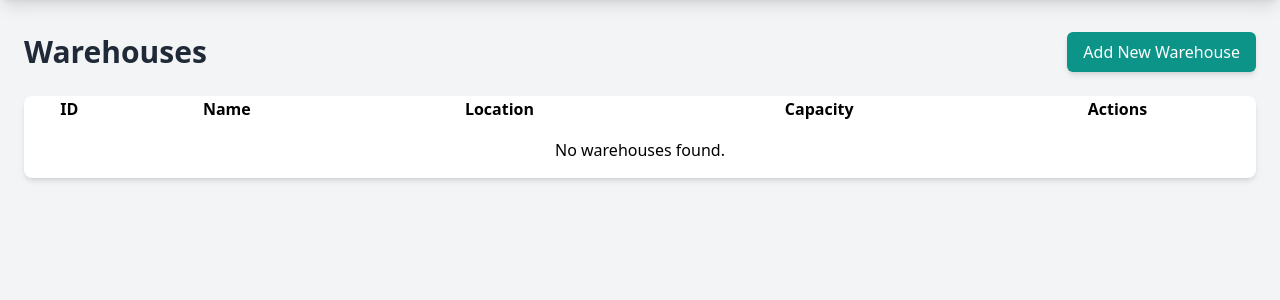
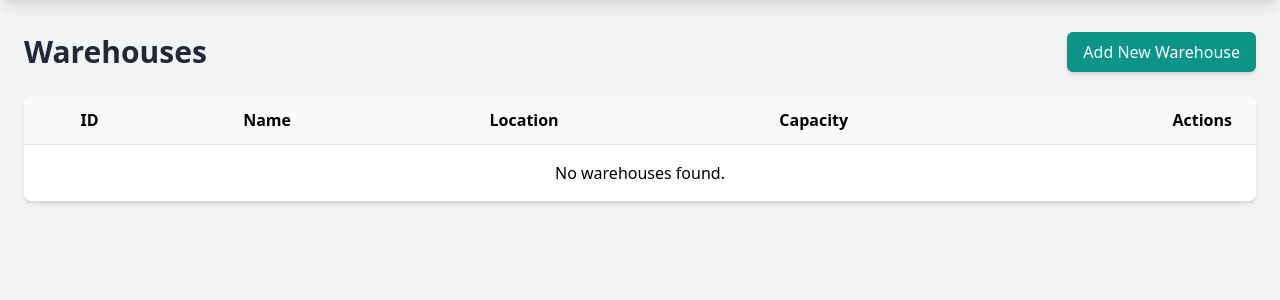
Before and after one commit to Adds14/SupplyChainDemand, a Flask app: page /warehouses in a window 1280 px wide. Shown: the part 64-364 px from the top of the page. Run offline with Flask 3, Linux system fonts and the light colour scheme; data that the repository does not hold is empty; some libraries are stand-ins or nearby versions.

Commit message:
new commit

```diff
--- a/templates/warehouse_list.html
+++ b/templates/warehouse_list.html
@@ -11,27 +11,29 @@
 <div class="bg-white rounded-lg shadow-md overflow-hidden">
     <table class="w-full">
         <thead>
-            <tr>
-                <th>ID</th>
-                <th>Name</th>
-                <th>Location</th>
-                <th>Capacity</th>
-                <th>Actions</th>
+            <tr class="bg-gray-50 border-b">
+                <th class="p-3 text-center">ID</th>
+                <th class="p-3 text-center">Name</th>
+                <th class="p-3 text-center">Location</th>
+                <th class="p-3 text-center">Capacity</th>
+                <th class="p-3 text-right pr-6">Actions</th>
             </tr>
         </thead>
         <tbody>
             {% if warehouses %}
                 {% for warehouse in warehouses %}
-                <tr class="hover:bg-gray-50">
-                    <td>{{ warehouse.Warehouse_ID }}</td>
-                    <td>{{ warehouse.Name }}</td>
-                    <td>{{ warehouse.Location }}</td>
-                    <td>{{ warehouse.Capacity }}</td>
-                    <td class="flex space-x-2">
-                        <a href="{{ url_for('warehouse_edit', warehouse_id=warehouse.Warehouse_ID) }}" class="text-blue-600 hover:text-blue-800">Edit</a>
-                        <form action="{{ url_for('warehouse_delete', warehouse_id=warehouse.Warehouse_ID) }}" method="POST" onsubmit="return confirm('Are you sure you want to delete this warehouse?');">
-                            <button type="submit" class="text-red-600 hover:text-red-800">Delete</button>
-                        </form>
+                <tr class="hover:bg-gray-50 border-b">
+                    <td class="p-3 text-center">{{ warehouse.Warehouse_ID }}</td>
+                    <td class="p-3 text-center">{{ warehouse.Name }}</td>
+                    <td class="p-3 text-center">{{ warehouse.Location }}</td>
+                    <td class="p-3 text-center">{{ warehouse.Capacity }}</td>
+                    <td class="p-3 text-right pr-6">
+                         <div class="flex justify-end space-x-2">
+                            <a href="{{ url_for('warehouse_edit', warehouse_id=warehouse.Warehouse_ID) }}" class="text-blue-600 hover:text-blue-800">Edit</a>
+                            <form action="{{ url_for('warehouse_delete', warehouse_id=warehouse.Warehouse_ID) }}" method="POST" onsubmit="return confirm('Are you sure you want to delete this warehouse?');">
+                                <button type="submit" class="text-red-600 hover:text-red-800">Delete</button>
+                            </form>
+                        </div>
                     </td>
                 </tr>
                 {% endfor %}
```
